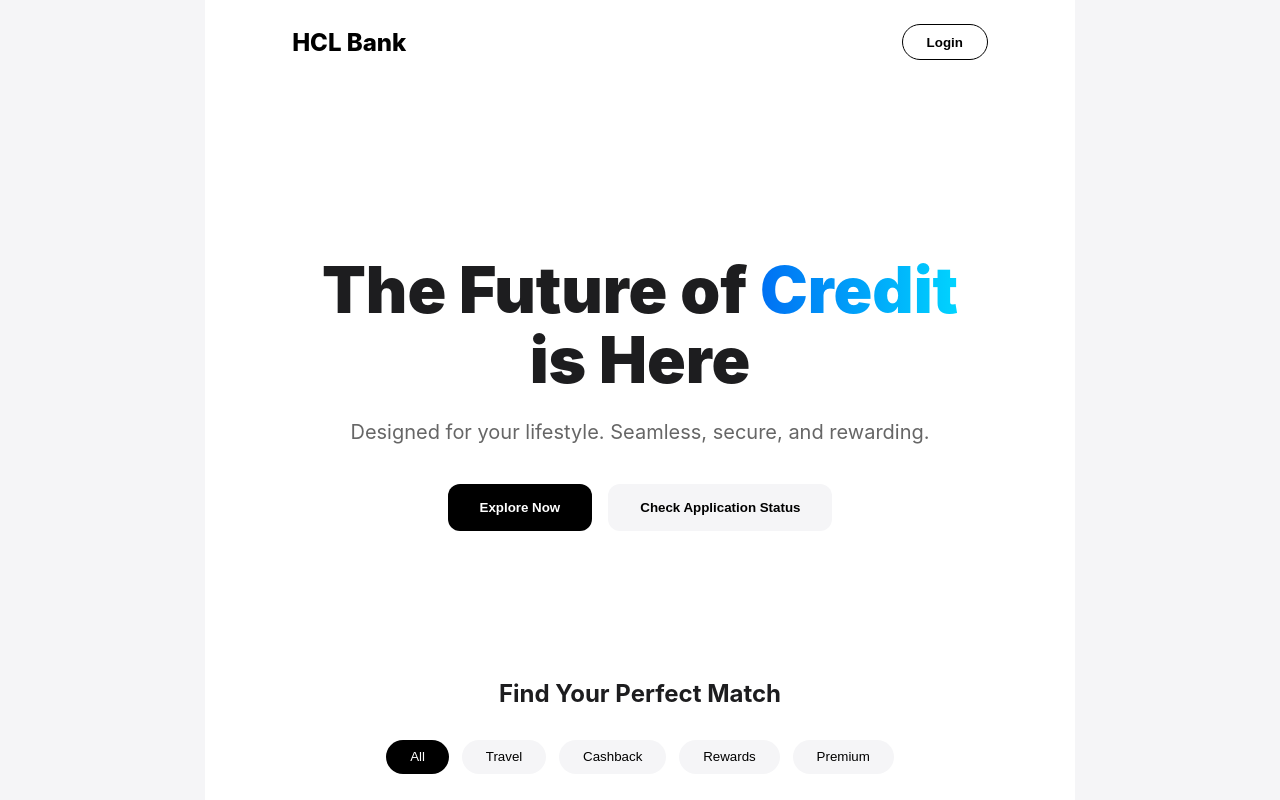
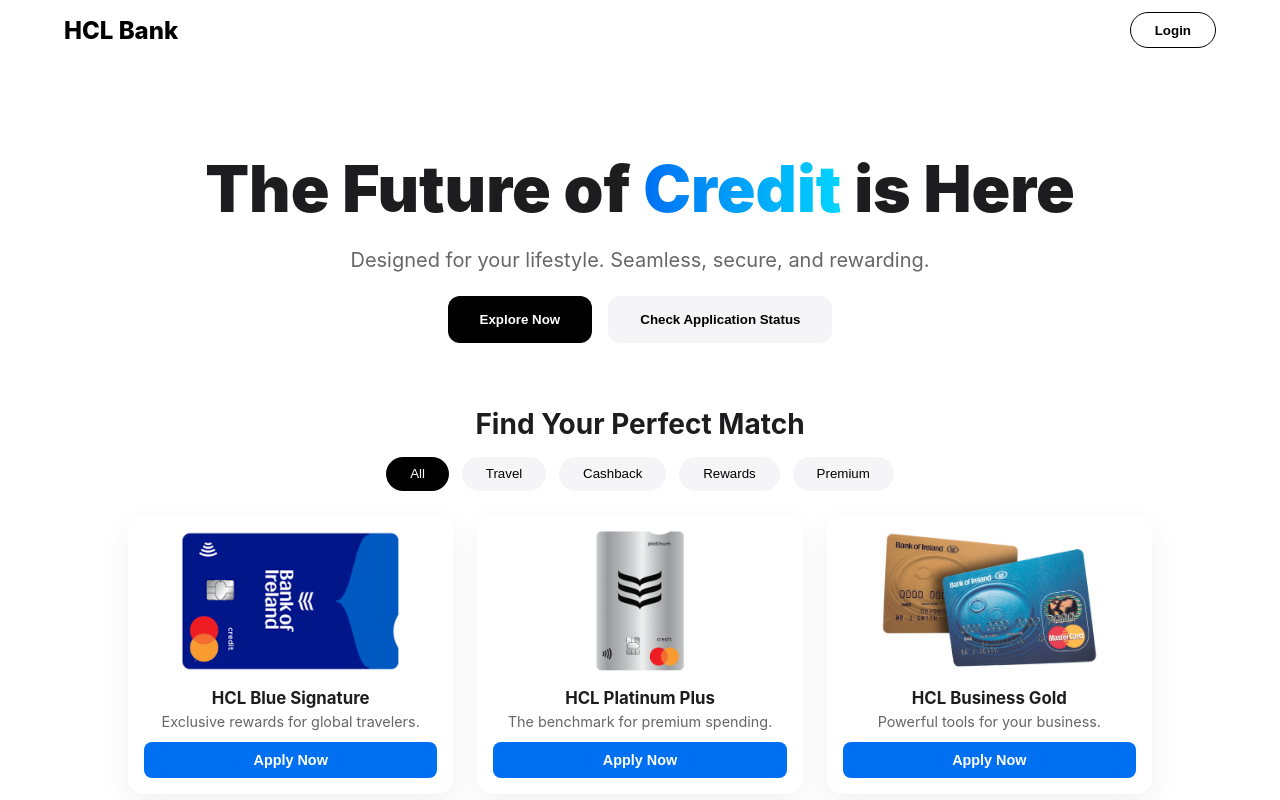
Before and after one commit to murugannagaraja781/HCl, a React (Vite) app in the folder frontend/: page / in a window 1280 px wide. Shown: the top 800 px of the page. Built offline with nearby package versions, Linux system fonts and the light colour scheme; no server answers.

Commit message:
apply form

```diff
--- a/frontend/src/index.css
+++ b/frontend/src/index.css
@@ -7,15 +7,34 @@
   --error: #cf393c;
 }
 
+html {
+  box-sizing: border-box;
+  height: 100%;
+}
+
 body {
   margin: 0;
   font-family: -apple-system, BlinkMacSystemFont, "Segoe UI", Roboto, Helvetica, Arial, sans-serif;
   background: var(--bg);
   color: var(--text);
+  min-height: 100vh;
+  min-height: 100dvh;
+  width: 100%;
+}
+
+#root {
+  min-height: 100vh;
+  min-height: 100dvh;
+  width: 100%;
+}
+
+.login-page {
+  min-height: 100vh;
+  min-height: 100dvh;
   display: flex;
+  align-items: center;
   justify-content: center;
-  align-items: center;
-  min-height: 100vh;
+  padding: 2rem;
 }
 
 .login-container {
--- a/frontend/src/pages/LandingPage.css
+++ b/frontend/src/pages/LandingPage.css
@@ -1,23 +1,30 @@
 .landing-container {
     background: #ffffff;
     min-height: 100vh;
+    min-height: 100dvh;
+    width: 100%;
+    box-sizing: border-box;
     overflow-x: hidden;
+    overflow-y: auto;
+    display: flex;
+    flex-direction: column;
 }
 
 .navbar {
-    padding: 1.5rem 10%;
+    padding: 0.75rem 5%;
     display: flex;
     justify-content: space-between;
     align-items: center;
     position: sticky;
     top: 0;
-    background: rgba(255, 255, 255, 0.8);
+    background: rgba(255, 255, 255, 0.95);
     backdrop-filter: blur(10px);
-    z-index: 1000;
+    z-index: 100;
+    flex-shrink: 0;
 }
 
 .logo {
-    font-size: 1.5rem;
+    font-size: clamp(1.1rem, 3vw, 1.5rem);
     font-weight: 800;
     color: #000;
 }
@@ -38,14 +45,15 @@
 }
 
 .hero {
-    padding: 8rem 10% 4rem;
+    padding: 3rem 10% 2rem;
     text-align: center;
+    flex-shrink: 0;
 }
 
 .hero h1 {
-    font-size: 4rem;
-    line-height: 1.1;
-    margin-bottom: 1.5rem;
+    font-size: clamp(1.75rem, 5vw, 4rem);
+    line-height: 1.2;
+    margin-bottom: 1rem;
     font-weight: 900;
 }
 
@@ -57,9 +65,9 @@
 }
 
 .hero p {
-    font-size: 1.25rem;
+    font-size: clamp(0.95rem, 2vw, 1.25rem);
     color: #666;
-    margin-bottom: 2.5rem;
+    margin-bottom: 1.5rem;
 }
 
 .hero-btns {
@@ -89,15 +97,22 @@
 }
 
 .categories-section {
-    padding: 4rem 10%;
+    padding: 2rem 10% 2rem;
     text-align: center;
+    flex: 1;
+    min-height: 0;
+}
+
+.categories-section h2 {
+    margin: 0 0 1rem;
+    font-size: clamp(1.25rem, 3vw, 1.75rem);
 }
 
 .category-list {
     display: flex;
     gap: 0.8rem;
     justify-content: center;
-    margin: 2rem 0 4rem;
+    margin: 0 0 1.5rem;
     flex-wrap: wrap;
 }
 
@@ -118,27 +133,29 @@
 
 .card-showcase {
     display: grid;
-    grid-template-columns: repeat(auto-fit, minmax(300px, 1fr));
-    gap: 3rem;
+    grid-template-columns: repeat(auto-fit, minmax(260px, 1fr));
+    gap: 1.5rem;
+    max-width: 1200px;
+    margin: 0 auto;
 }
 
 .modern-card {
     background: #fff;
-    border-radius: 20px;
+    border-radius: 16px;
     padding: 1rem;
-    box-shadow: 0 20px 40px rgba(0, 0, 0, 0.05);
-    transition: transform 0.4s cubic-bezier(0.175, 0.885, 0.32, 1.275);
+    box-shadow: 0 10px 30px rgba(0, 0, 0, 0.06);
+    transition: transform 0.3s ease;
 }
 
 .modern-card:hover {
-    transform: translateY(-15px) scale(1.02);
+    transform: translateY(-8px);
 }
 
 .card-visual {
-    height: 200px;
-    border-radius: 12px;
+    height: 140px;
+    border-radius: 10px;
     overflow: hidden;
-    margin-bottom: 1.5rem;
+    margin-bottom: 1rem;
 }
 
 .card-visual img {
@@ -148,20 +165,27 @@
 }
 
 .card-info h3 {
-    margin-bottom: 0.5rem;
-    font-size: 1.2rem;
+    margin-bottom: 0.35rem;
+    font-size: 1.05rem;
+}
+
+.card-info p {
+    margin: 0;
+    font-size: 0.9rem;
+    color: #666;
 }
 
 .apply-btn-modern {
     width: 100%;
-    padding: 0.8rem;
+    padding: 0.6rem;
     background: #0070f3;
     color: #fff;
     border: none;
     border-radius: 8px;
     font-weight: 600;
-    margin-top: 1rem;
+    margin-top: 0.75rem;
     cursor: pointer;
+    font-size: 0.9rem;
 }
 
 /* Animations */
@@ -194,3 +218,49 @@
         opacity: 1;
     }
 }
+
+/* Short viewport: tighter layout so more fits on screen */
+@media (max-height: 700px) {
+    .hero {
+        padding: 2rem 10% 1.5rem;
+    }
+
+    .hero h1 {
+        margin-bottom: 0.5rem;
+    }
+
+    .hero p {
+        margin-bottom: 1rem;
+    }
+
+    .hero-btns {
+        gap: 0.5rem;
+    }
+
+    .btn-primary,
+    .btn-secondary {
+        padding: 0.6rem 1.25rem;
+        font-size: 0.9rem;
+    }
+
+    .categories-section {
+        padding: 1.5rem 10% 1.5rem;
+    }
+
+    .categories-section h2 {
+        margin-bottom: 0.75rem;
+    }
+
+    .category-list {
+        margin-bottom: 1rem;
+    }
+
+    .card-visual {
+        height: 100px;
+        margin-bottom: 0.75rem;
+    }
+
+    .modern-card {
+        padding: 0.75rem;
+    }
+}
--- a/frontend/src/pages/Login.jsx
+++ b/frontend/src/pages/Login.jsx
@@ -35,7 +35,8 @@ const Login = () => {
   };
 
   return (
-    <div className="login-container">
+    <div className="login-page">
+      <div className="login-container">
       <h1>Credit Card Portal</h1>
       {error && <div className="error-msg">{error}</div>}
       <form onSubmit={handleSubmit}>
@@ -61,6 +62,7 @@ const Login = () => {
         </div>
         <button type="submit" className="login-btn">Sign In</button>
       </form>
+      </div>
     </div>
   );
 };
```
